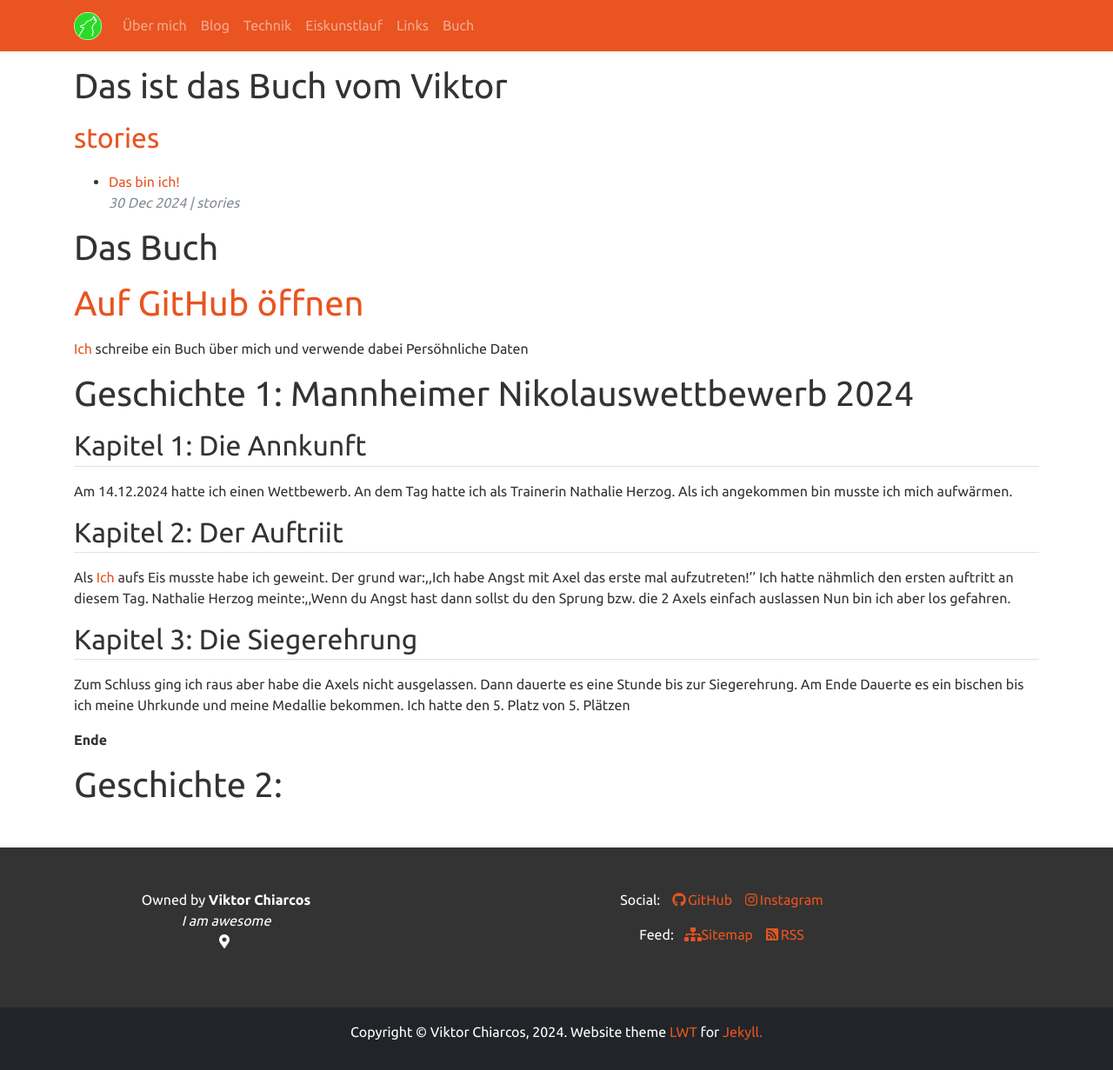
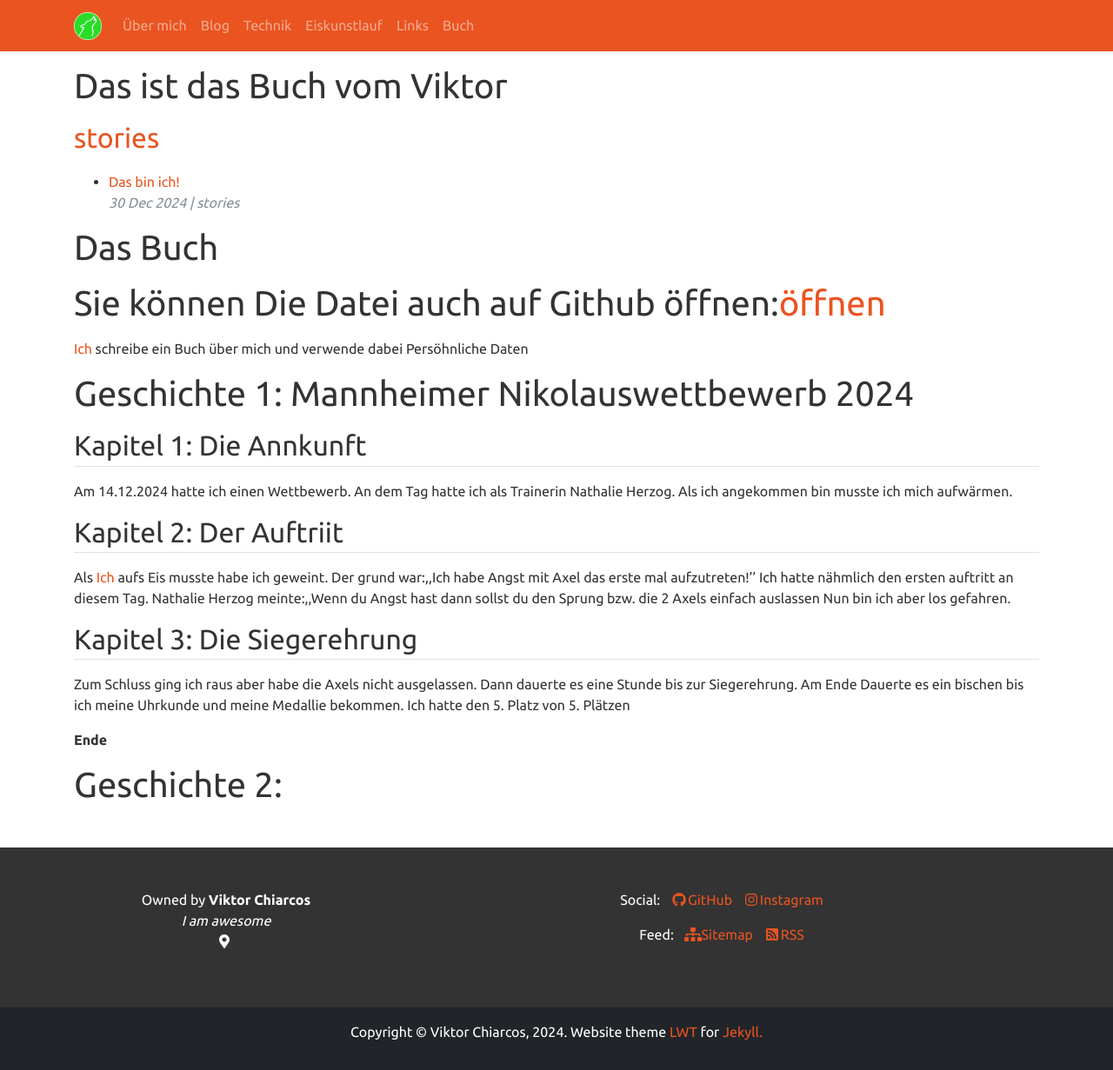
Before and after one commit to viktor-chiarcos/viktor-chiarcos.github.io, a Jekyll site: the page built from _pages/buch.md, in a window 1280 px wide. Shown: the whole page at 87% size. Built offline with Jekyll 4.4.1, drawn with Linux system fonts in a browser that asks for light colours.

Commit message:
Update buch.md

```diff
--- a/_pages/buch.md
+++ b/_pages/buch.md
@@ -8,7 +8,7 @@ excerpt: "List of posts grouped by categories."
 {%- include archive-list.html list_items=site.categories -%}
 # Das Buch
 
-# [Auf GitHub öffnen](https://github.com/viktor-chiarcos/My-Book)
+# Sie können Die Datei auch auf Github öffnen:[öffnen](https://github.com/viktor-chiarcos/My-Book)
 
 [Ich](https://github.com/viktor-chiarcos) schreibe ein Buch über mich und verwende dabei Persöhnliche Daten
 
```
